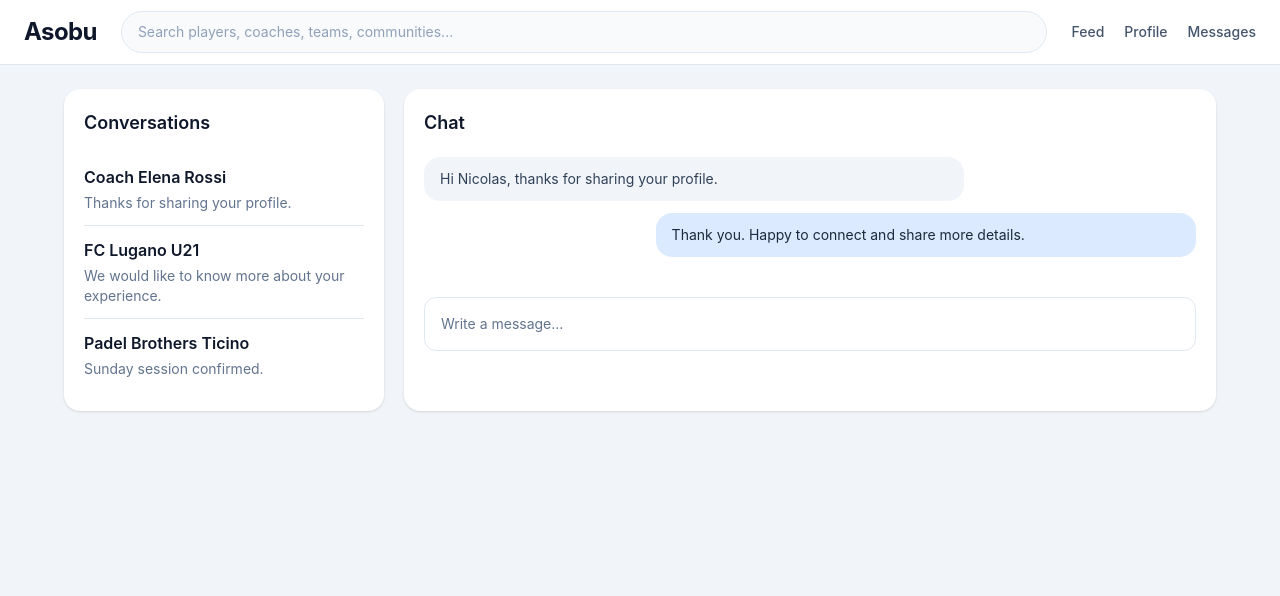
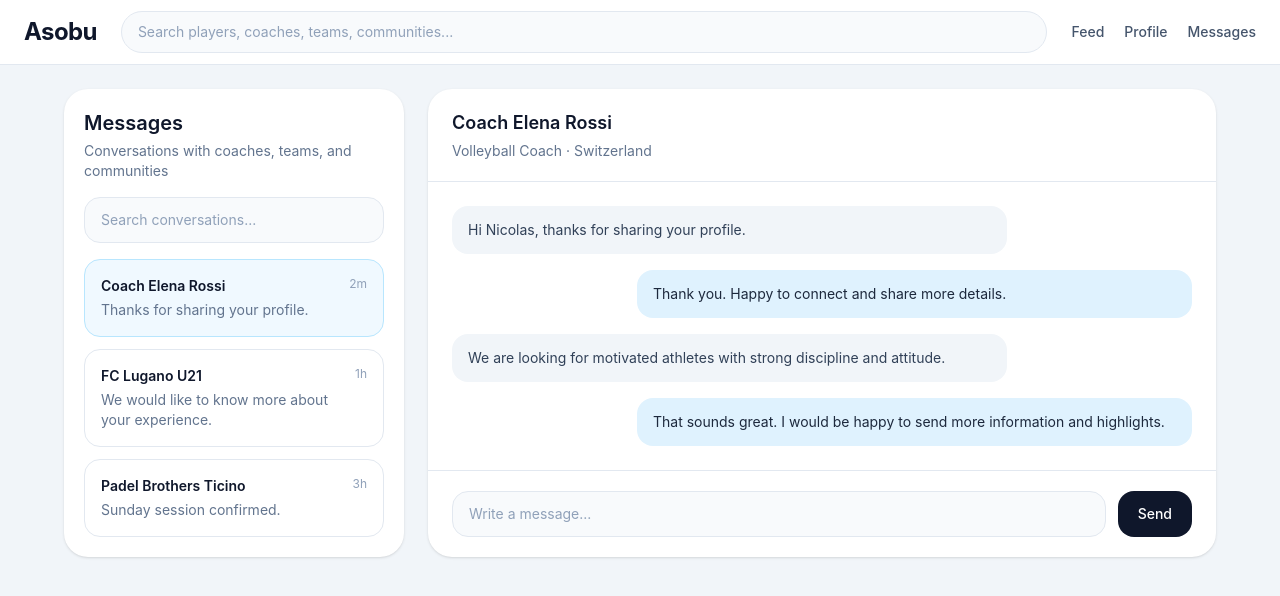
Before and after one commit to nicobachq/asobu, a React (Vite) app: page /messages in a window 1280 px wide. Shown: the top 596 px of the page. Built offline with nearby package versions, Linux system fonts and the light colour scheme.

Commit message:
Improve messages page layout

```diff
--- a/src/pages/MessagesPage.tsx
+++ b/src/pages/MessagesPage.tsx
@@ -1,49 +1,136 @@
 function MessagesPage() {
+  const conversations = [
+    {
+      id: 1,
+      name: "Coach Elena Rossi",
+      preview: "Thanks for sharing your profile.",
+      time: "2m",
+      active: true,
+    },
+    {
+      id: 2,
+      name: "FC Lugano U21",
+      preview: "We would like to know more about your experience.",
+      time: "1h",
+      active: false,
+    },
+    {
+      id: 3,
+      name: "Padel Brothers Ticino",
+      preview: "Sunday session confirmed.",
+      time: "3h",
+      active: false,
+    },
+  ];
+
+  const messages = [
+    {
+      id: 1,
+      sender: "other",
+      text: "Hi Nicolas, thanks for sharing your profile.",
+    },
+    {
+      id: 2,
+      sender: "me",
+      text: "Thank you. Happy to connect and share more details.",
+    },
+    {
+      id: 3,
+      sender: "other",
+      text: "We are looking for motivated athletes with strong discipline and attitude.",
+    },
+    {
+      id: 4,
+      sender: "me",
+      text: "That sounds great. I would be happy to send more information and highlights.",
+    },
+  ];
+
   return (
     <main className="px-6 py-6">
-      <div className="mx-auto grid max-w-6xl grid-cols-1 gap-5 lg:grid-cols-[320px_1fr]">
-        <div className="rounded-2xl bg-white p-5 shadow-sm">
-          <h2 className="mb-4 text-lg font-semibold text-slate-900">
-            Conversations
-          </h2>
-
-          <div className="border-b border-slate-200 py-3">
-            <p className="font-semibold text-slate-900">Coach Elena Rossi</p>
+      <div className="mx-auto grid max-w-6xl grid-cols-1 gap-6 lg:grid-cols-[340px_1fr]">
+        <section className="rounded-3xl bg-white p-5 shadow-sm">
+          <div className="mb-4">
+            <h2 className="text-xl font-semibold text-slate-900">Messages</h2>
             <p className="mt-1 text-sm text-slate-500">
-              Thanks for sharing your profile.
+              Conversations with coaches, teams, and communities
             </p>
           </div>
 
-          <div className="border-b border-slate-200 py-3">
-            <p className="font-semibold text-slate-900">FC Lugano U21</p>
+          <div className="mb-4">
+            <input
+              type="text"
+              placeholder="Search conversations..."
+              className="w-full rounded-2xl border border-slate-200 bg-slate-50 px-4 py-3 text-sm outline-none placeholder:text-slate-400 focus:border-slate-300"
+            />
+          </div>
+
+          <div className="space-y-3">
+            {conversations.map((conversation) => (
+              <div
+                key={conversation.id}
+                className={`rounded-2xl border p-4 ${
+                  conversation.active
+                    ? "border-sky-200 bg-sky-50"
+                    : "border-slate-200 bg-white"
+                }`}
+              >
+                <div className="flex items-start justify-between gap-3">
+                  <div>
+                    <h3 className="text-sm font-semibold text-slate-900">
+                      {conversation.name}
+                    </h3>
+                    <p className="mt-1 text-sm text-slate-500">
+                      {conversation.preview}
+                    </p>
+                  </div>
+                  <span className="text-xs text-slate-400">
+                    {conversation.time}
+                  </span>
+                </div>
+              </div>
+            ))}
+          </div>
+        </section>
+
+        <section className="rounded-3xl bg-white shadow-sm">
+          <div className="border-b border-slate-200 px-6 py-5">
+            <h2 className="text-lg font-semibold text-slate-900">
+              Coach Elena Rossi
+            </h2>
             <p className="mt-1 text-sm text-slate-500">
-              We would like to know more about your experience.
+              Volleyball Coach · Switzerland
             </p>
           </div>
 
-          <div className="py-3">
-            <p className="font-semibold text-slate-900">Padel Brothers Ticino</p>
-            <p className="mt-1 text-sm text-slate-500">
-              Sunday session confirmed.
-            </p>
-          </div>
-        </div>
-
-        <div className="rounded-2xl bg-white p-5 shadow-sm">
-          <h2 className="mb-5 text-lg font-semibold text-slate-900">Chat</h2>
-
-          <div className="mb-3 max-w-[70%] rounded-2xl bg-slate-100 px-4 py-3 text-sm text-slate-700">
-            Hi Nicolas, thanks for sharing your profile.
+          <div className="space-y-4 px-6 py-6">
+            {messages.map((message) => (
+              <div
+                key={message.id}
+                className={`max-w-[75%] rounded-2xl px-4 py-3 text-sm leading-6 ${
+                  message.sender === "me"
+                    ? "ml-auto bg-sky-100 text-slate-800"
+                    : "bg-slate-100 text-slate-700"
+                }`}
+              >
+                {message.text}
+              </div>
+            ))}
           </div>
 
-          <div className="mb-6 ml-auto max-w-[70%] rounded-2xl bg-blue-100 px-4 py-3 text-sm text-slate-800">
-            Thank you. Happy to connect and share more details.
+          <div className="border-t border-slate-200 px-6 py-5">
+            <div className="flex gap-3">
+              <input
+                type="text"
+                placeholder="Write a message..."
+                className="flex-1 rounded-2xl border border-slate-200 bg-slate-50 px-4 py-3 text-sm outline-none placeholder:text-slate-400 focus:border-slate-300"
+              />
+              <button className="rounded-2xl bg-slate-900 px-5 py-3 text-sm font-medium text-white hover:bg-slate-800">
+                Send
+              </button>
+            </div>
           </div>
-
-          <div className="mt-10 rounded-xl border border-slate-200 px-4 py-4 text-sm text-slate-500">
-            Write a message...
-          </div>
-        </div>
+        </section>
       </div>
     </main>
   );
```
